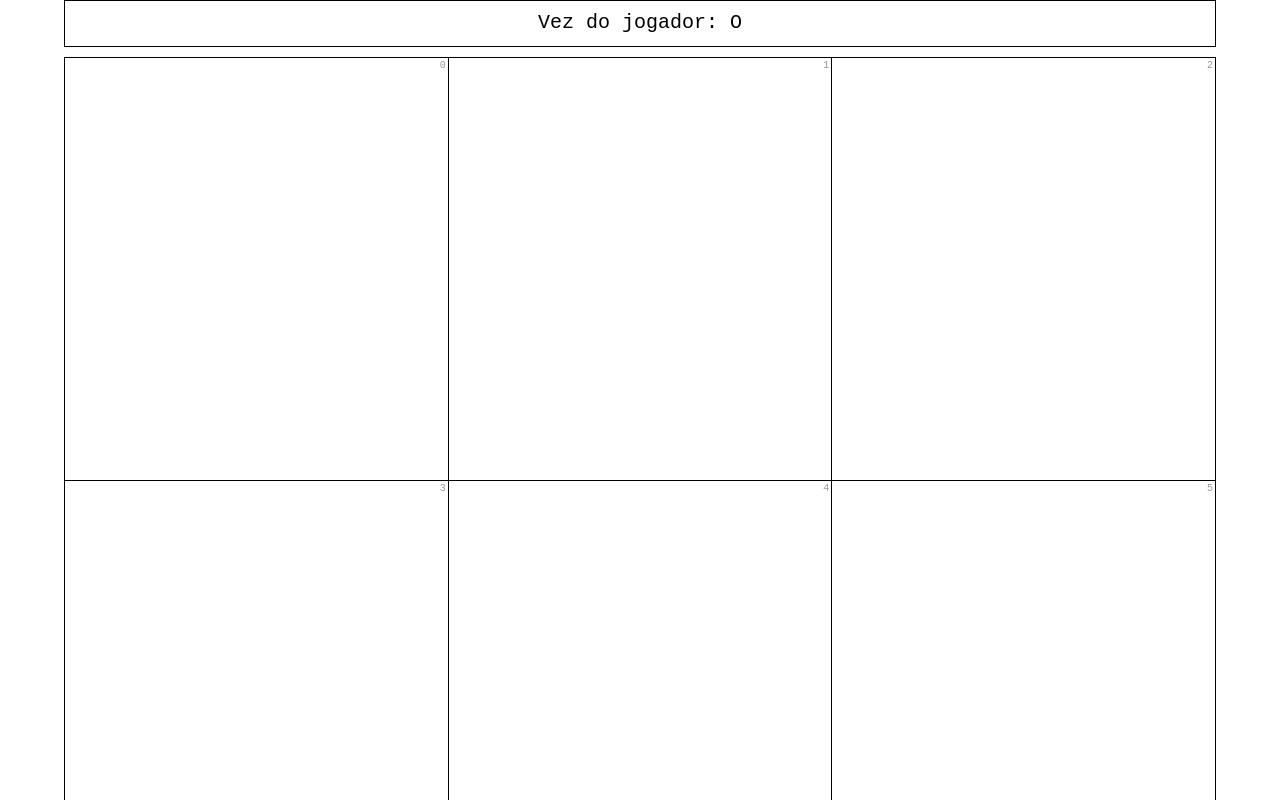
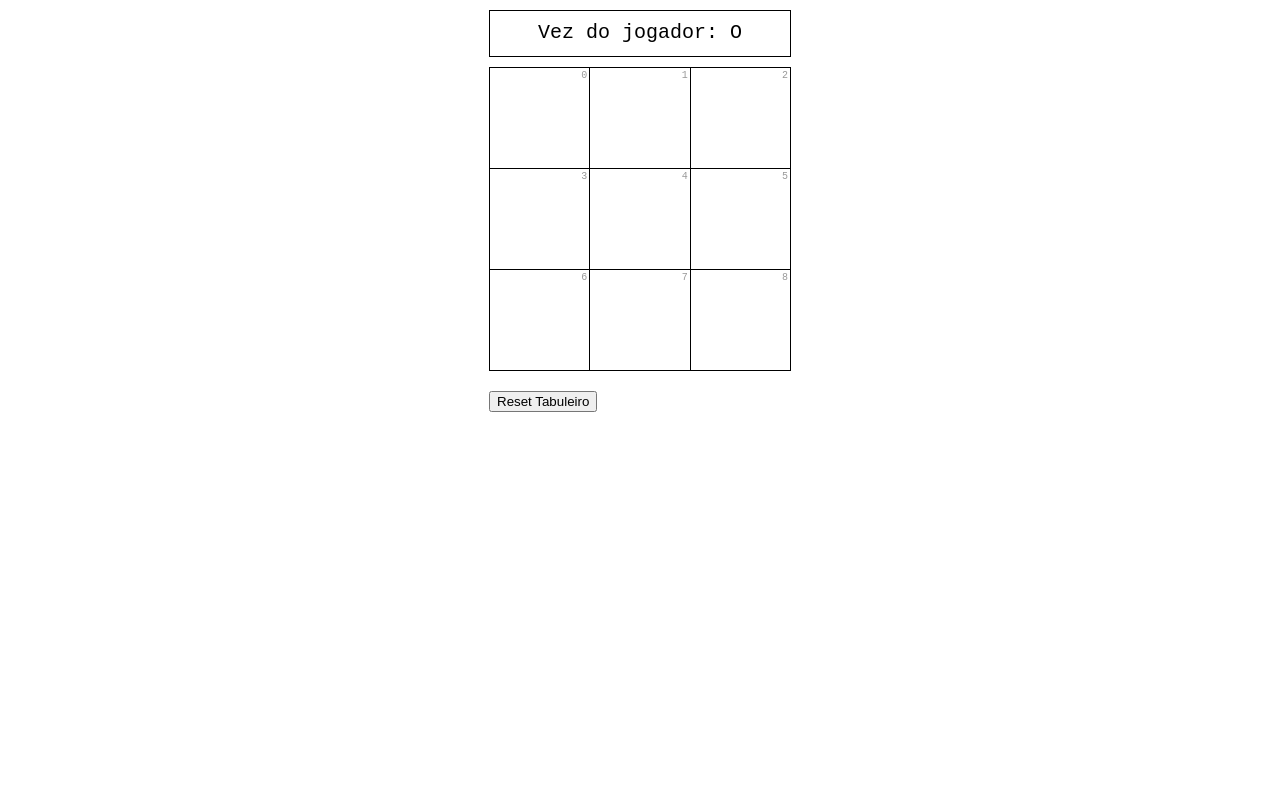
Before and after one commit to Habbora/dama-javascript, a plain HTML site: page index.html in a window 1280 px wide. Shown: the top 800 px of the page. Drawn offline with Linux system fonts and the light colour scheme.

Commit message:
Add files via upload

```diff
--- a/index.html
+++ b/index.html
@@ -8,9 +8,11 @@
     <title>Dama</title>
 </head>
 <body>
-    <div id="header"></div>
-    <div id="display"></div>
-    <button onclick="start()">Reset Tabuleiro</button>
-    <script src='script/main.js'></script>
+    <div id="screen">
+        <div id="header"></div>
+        <div id="display"></div>
+        <button onclick="start()">Reset Tabuleiro</button>
+        <script src='script/main.js'></script>
+    </div>
 </body>
 </html>
--- a/styles/main.css
+++ b/styles/main.css
@@ -1,7 +1,8 @@
+@media screen and (max-width: 600px) {
     body {
-    height: 90%;
         width: 90%;
         margin: auto;
+        margin-top: 10px;
         padding: 0;
         justify-content: center;
         align-items: center;
@@ -37,6 +38,10 @@ td {
         color: #999;
     }
 
+    #screen {
+        max-height: fit-content;
+    }
+
     #header {
         height: 25px;
         padding: 10px 0px 10px 0px;
@@ -52,3 +57,59 @@ td {
     button {
         margin-top: 20px;
     }
+}
+
+@media screen and (min-width: 601px) {
+    body {
+        width: 302px;
+        margin: auto;
+        margin-top: 10px;
+        padding: 0;
+        justify-content: center;
+        align-items: center;
+    }
+
+    #header {
+        height: 25px;
+        padding: 10px 0px 10px 0px;
+        margin-bottom: 10px;
+        border: 1px solid #000;
+        text-align: center;
+        vertical-align: center;
+        font-family: monospace;
+        font-size: 20px;
+        position: relative;
+    }
+
+    table {
+        position: relative;
+        top: 0;
+        left: 0;
+        border-collapse: collapse;
+        border: 1px solid #000;
+    }
+
+    td {
+        width: 100px;
+        height: 100px;
+        border: 1px solid #000;
+        text-align: center;
+        vertical-align: center;
+        font-family: monospace;
+        font-size: 60px;
+        position: relative;
+    }
+
+    .pixel-index {
+        font-size: 10px;
+        display: inline-block;
+        position: absolute;
+        top: 2px;
+        right: 2px;
+        color: #999;
+    }
+
+    button {
+        margin-top: 20px;
+    }
+}
```
Lines whose indentation alone changed are shown as unchanged.
